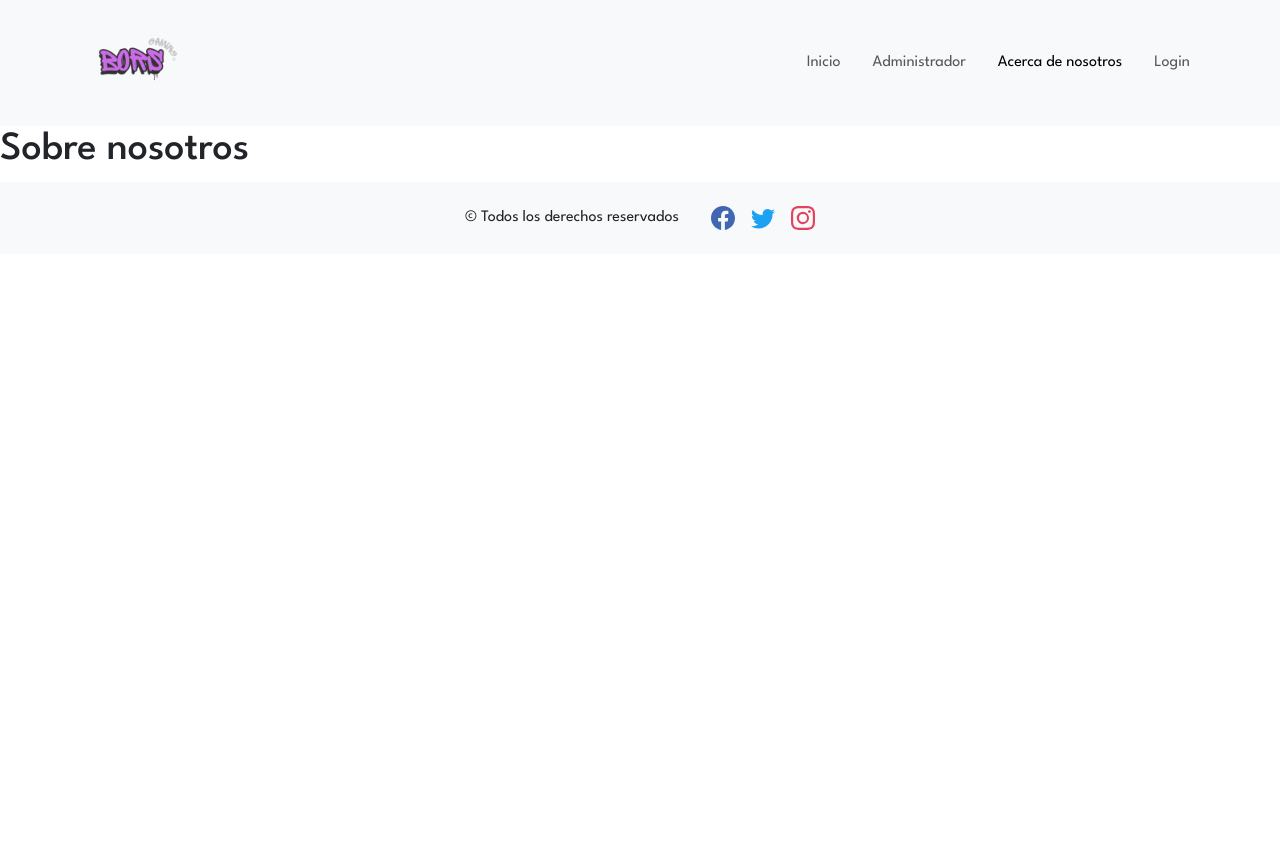
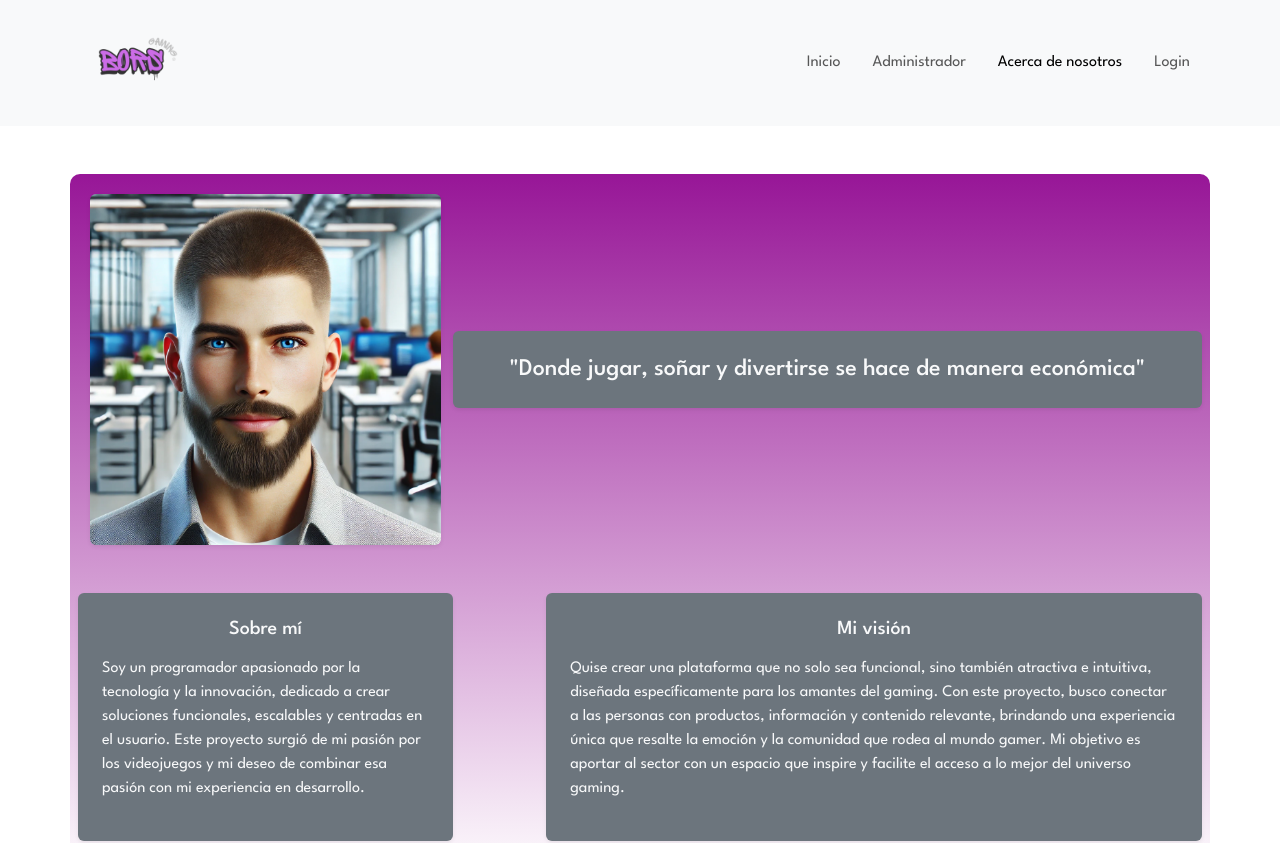
Before and after one commit to jmanuel3/BorsGaming, a React (Vite) app: page /sobrenosotros in a window 1280 px wide. Shown: the top 843 px of the page. Before the commit the page ends 800 px from the top, so only its background shows below. Built offline with nearby package versions, Linux system fonts and the light colour scheme.

Commit message:
acabo maquetado provisional de todas las paginas. Falta añadir la lógica

```diff
--- a/src/components/pages/SobreNosotros.jsx
+++ b/src/components/pages/SobreNosotros.jsx
@@ -1,8 +1,60 @@
+import { Col, Container, Row } from "react-bootstrap";
+import auIMG from "../../assets/auIMG.webp";
+
 const SobreNosotros = () => {
   return (
-    <div>
-      <h1>Sobre nosotros</h1>
-    </div>
+    <Container
+      className="mainSection my-5"
+      style={{
+        background:
+          "linear-gradient(180deg,rgb(151, 22, 151),rgb(255, 255, 255))",
+        color: "#ffffff",
+        padding: "20px",
+        borderRadius: "10px",
+      }}
+    >
+      <Row className="align-items-center mb-5">
+        <Col md={4} className="text-center">
+          <img
+            src={auIMG}
+            alt="Imagen de perfil Jose Manuel Carrasco"
+            className="img-fluid rounded shadow-sm"
+          />
+        </Col>
+        <Col
+          md={8}
+          className="bg-secondary text-light p-4 rounded shadow-sm d-flex align-items-center justify-content-center"
+        >
+          <h4 className="text-center mb-0">
+            "Donde jugar, soñar y divertirse se hace de manera económica"
+          </h4>
+        </Col>
+      </Row>
+      <Row className="mb-4">
+        <Col md={4} className="bg-secondary text-light p-4 rounded shadow-sm">
+          <h5 className="text-center mb-3">Sobre mí</h5>
+          <p>
+            Soy un programador apasionado por la tecnología y la innovación,
+            dedicado a crear soluciones funcionales, escalables y centradas en
+            el usuario. Este proyecto surgió de mi pasión por los videojuegos y
+            mi deseo de combinar esa pasión con mi experiencia en desarrollo.
+          </p>
+        </Col>
+        <Col md={1}></Col> {/* Espacio entre las cajas */}
+        <Col md={7} className="bg-secondary text-light p-4 rounded shadow-sm">
+          <h5 className="text-center mb-3">Mi visión</h5>
+          <p>
+            Quise crear una plataforma que no solo sea funcional, sino también
+            atractiva e intuitiva, diseñada específicamente para los amantes del
+            gaming. Con este proyecto, busco conectar a las personas con
+            productos, información y contenido relevante, brindando una
+            experiencia única que resalte la emoción y la comunidad que rodea al
+            mundo gamer. Mi objetivo es aportar al sector con un espacio que
+            inspire y facilite el acceso a lo mejor del universo gaming.
+          </p>
+        </Col>
+      </Row>
+    </Container>
   );
 };
 
```
Also changed, not shown: src/assets/auIMG.webp (added).
